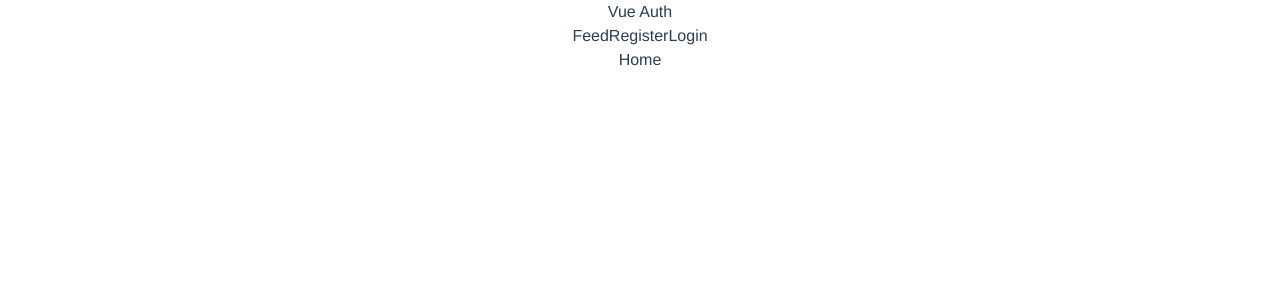
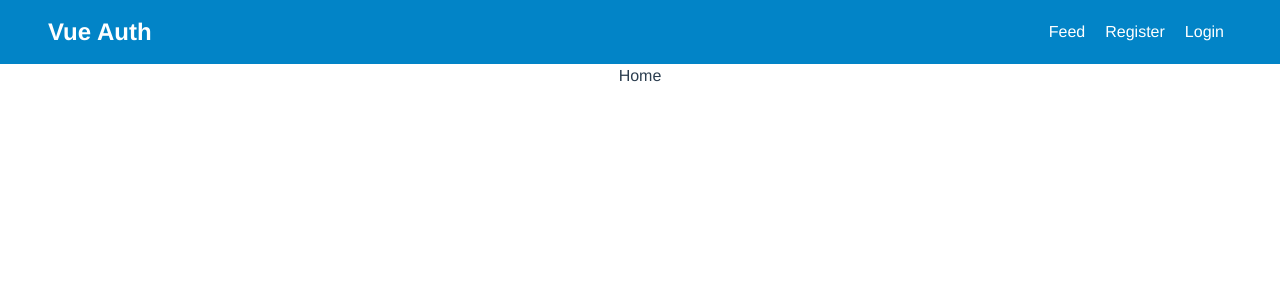
Before and after one commit to CodeurCopieur/cours_vuex4-firebase_auth, a Vue app in the folder vue-firebase-auth/: page / in a window 1280 px wide. Shown: the top 300 px of the page. Built offline with nearby package versions, Linux system fonts and the light colour scheme.

Commit message:
Update tailwind.config.js

```diff
--- a/vue-firebase-auth/tailwind.config.js
+++ b/vue-firebase-auth/tailwind.config.js
@@ -1,5 +1,5 @@
 module.exports = {
-  //content: ['./index.html', './src/**/*{vue,js,ts,jsx,tsx}'],
+  content: ['./index.html', './src/**/*{vue,js,ts,jsx,tsx}'],
   theme: {
     extend: {},
   },
```
